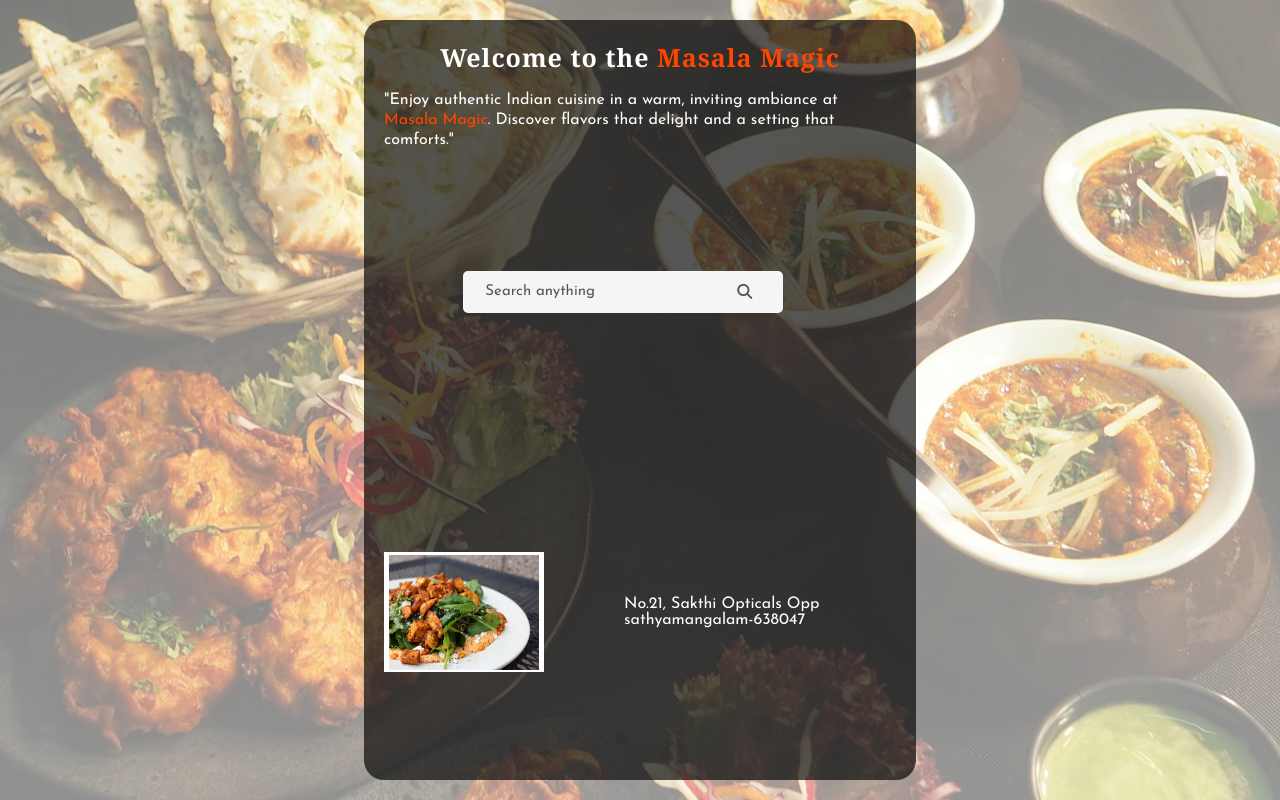
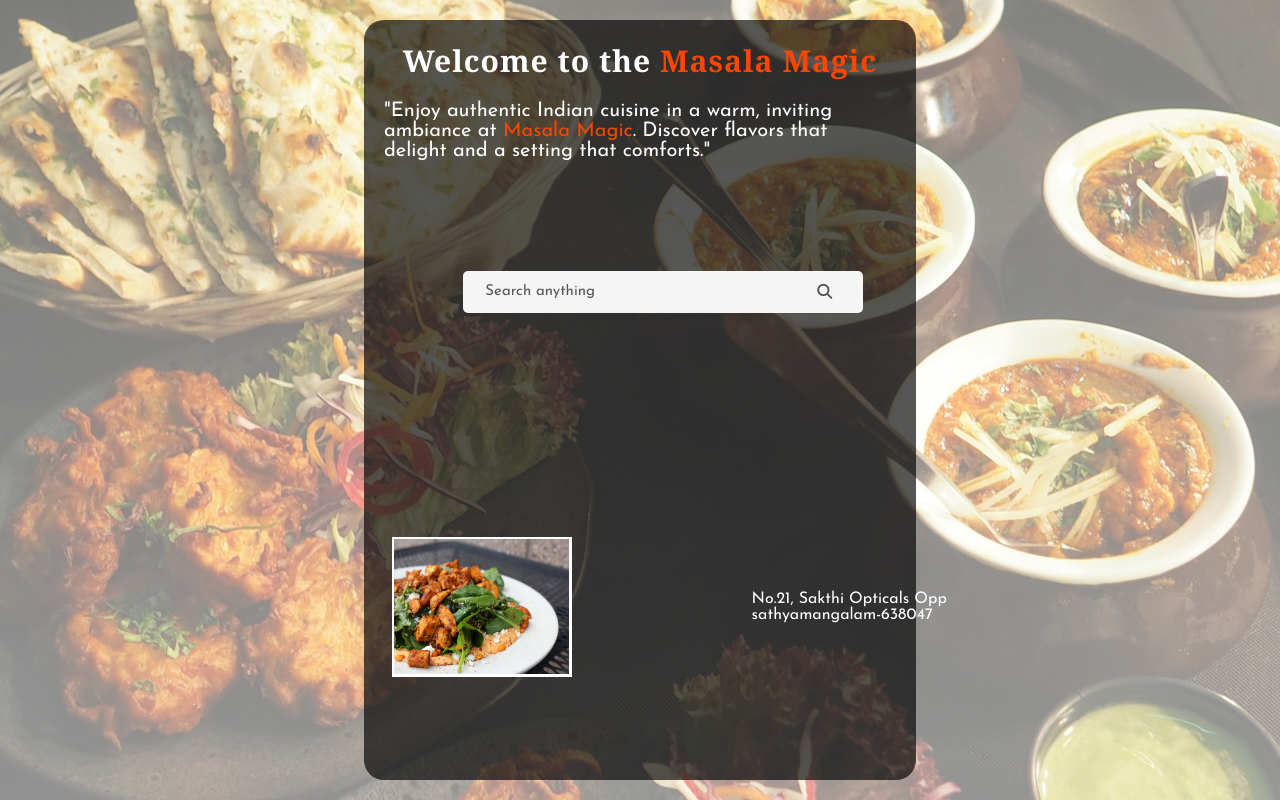
Before and after one commit to Lavanyaradhakrishnan12/Drop-down-menu, a plain HTML site: page index.html in a window 1280 px wide. Drawn offline with Linux system fonts and the light colour scheme.

Commit message:
yes , i've modified this files

```diff
--- a/index.js
+++ b/index.js
@@ -1,3 +1,4 @@
+
 let availableKeywords = ["biriyani","South Indian Meals","Dhalrice and potato fry",
 "Chicken chettinad" ,
 "Appam",
@@ -9,6 +10,9 @@
 const inputbox  =  document.getElementById('input-box');
 const imgbox = document.getElementById('img-addr');
 
+inputbox.addEventListener("click",function(){
+    imgbox.classList.remove("hidden");
+});
 inputbox.onkeyup = function() {
     let results = [];
     let input  = inputbox.value;
@@ -42,4 +46,3 @@
     resultbox.innerHTML ="";
 
 }
-// alert("hello");
--- a/style.css
+++ b/style.css
@@ -26,7 +26,7 @@
 #heading{
     text-align: center;
     color: #ffff;
-    font-size: 25px;
+    font-size: 30px;
     font-family: "Noto Serif", serif;
     letter-spacing: 1px;
     margin: 0;
@@ -38,9 +38,10 @@
     color: #ffff;
     font-family: "Josefin Sans", sans-serif;
     line-height: 20px;
+    font-size: 20px;
 }
 .search-box{
-    width: 320px;
+    width: 400px;
     background-color: whitesmoke;
     border-radius: 5px;
     position: absolute;
@@ -105,24 +106,28 @@
     justify-content: space-between;
     align-items: center;
     position: absolute;
-    top: 70%;
+    top: 68%;
+    left: 5%;
     z-index: 1;
 }
 #img-addr .img-div {
-    width: 160px;
-    height: 120px;
+    width: 180px;
+    height: 140px;
     background-color: #ffff;
     display: flex;
     justify-content: center;
     align-items: center;
 }
 .img-div img {
-    height: 115px;
-    width: 150px;
+    height: 135px;
+    width: 175px;
+}
+.img-div:hover{
+    transform: scale(1.1);
 }
 .address {
     width: 200px;
-    margin-left:80px;
+    margin-left:180px;
 }
 .address p {
     margin: 0;
@@ -138,37 +143,5 @@
         width: 90%;
         /* height: 90%; */
     }
-    /* #heading {
-        font-size: 20px;
-    }
-    #para {
-        text-align: center;
-    }
-    .search-box{
-        width: 280px;
-        position: absolute;
-        top: 35%;
-        left:7%;
-    }
-    .row {
-        padding: 10px 10px;
-    }
-    #img-addr {
-        position: absolute;
-        top: 85%;
-    }
-    #img-addr .img-div {
-        width: 70px;
-        height: 60px;
-    }
-    .img-div img {
-        width: 65px;
-        height: 55px;
-    }
-    .address {
-        width: fit-content;
-        margin-left: 20px;
-        line-height: 20px;
-    } */
 
 }
```
